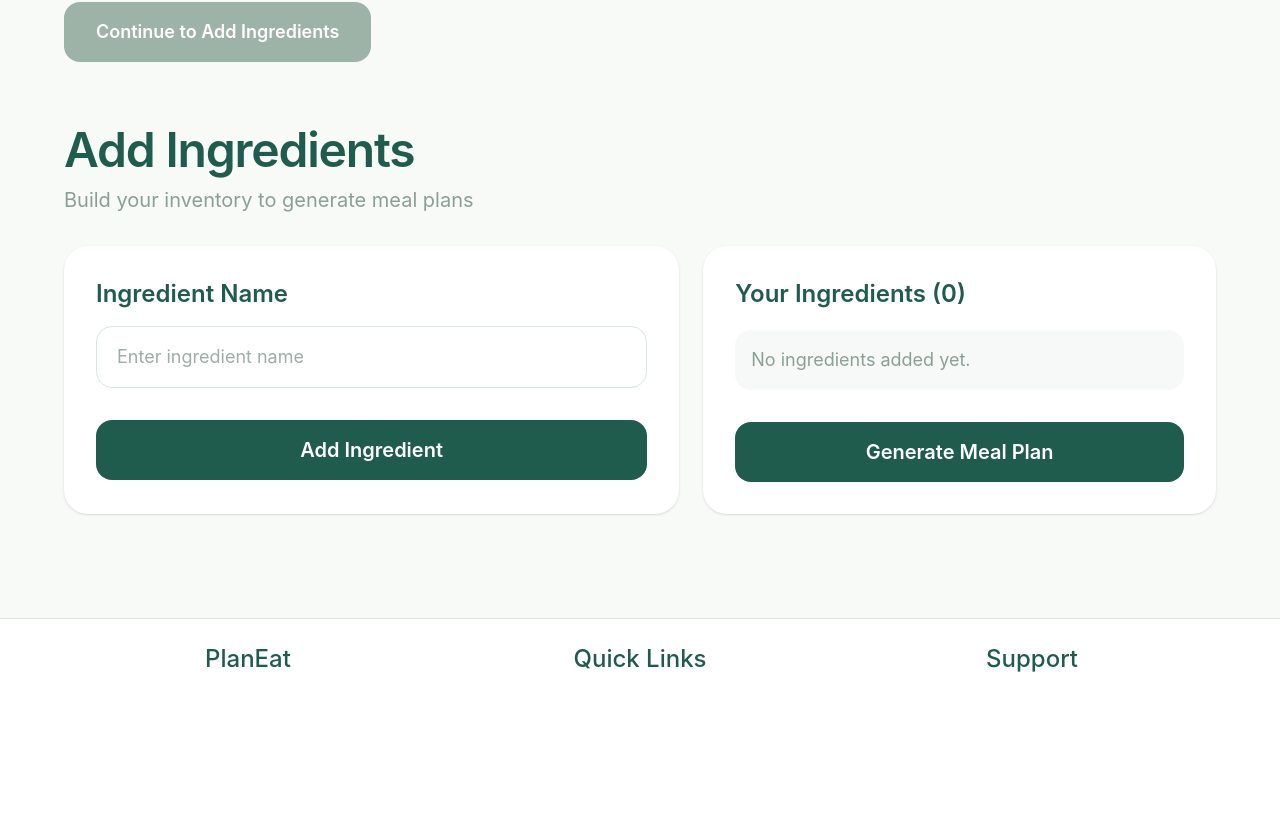
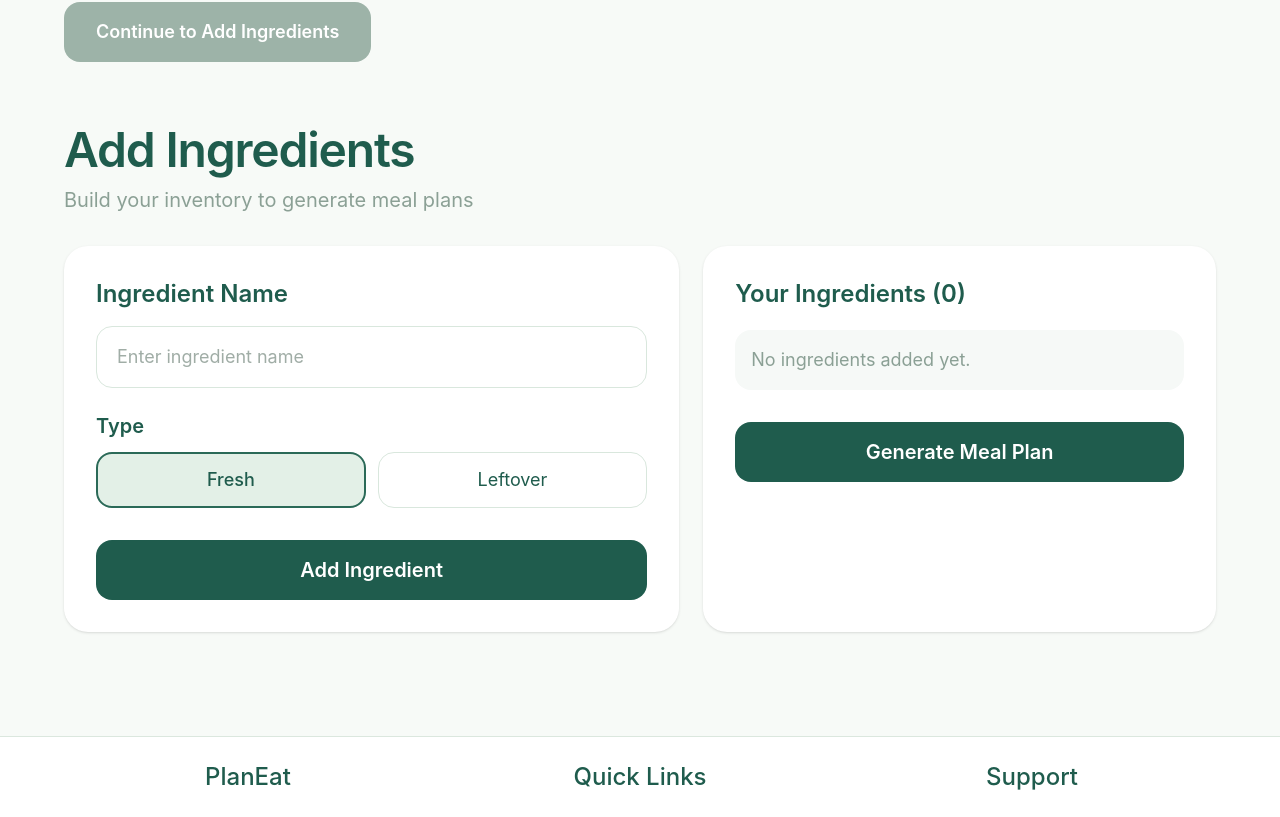
Before and after one commit to TatevikTadevosyan86/PlanEat, a React app in the folder frontend/: page / in a window 1280 px wide. Shown: the part 659-1476 px from the top of the page. Before the commit the page ends 1358 px from the top, so only its background shows below. Built offline with nearby package versions, Linux system fonts and the light colour scheme; the HTML template or start-up script is replaced by a standard one.

Commit message:
Add ingredient type selection and display

```diff
--- a/frontend/src/components/AddIngredient.jsx
+++ b/frontend/src/components/AddIngredient.jsx
@@ -1,4 +1,10 @@
-function AddIngredient({ ingredientName, setIngredientName, onAddIngredient }) {
+function AddIngredient({
+  ingredientName,
+  setIngredientName,
+  ingredientType,
+  setIngredientType,
+  onAddIngredient,
+}) {
   return (
     <article className="rounded-3xl bg-white p-8 shadow-sm">
       <h3 className="text-2xl font-semibold text-[#1f5c4d]">Ingredient Name</h3>
@@ -12,6 +18,34 @@ function AddIngredient({ ingredientName, setIngredientName, onAddIngredient }) {
           className="w-full rounded-2xl border border-[#d9e7dd] px-5 py-4 text-lg text-[#1f5c4d] outline-none placeholder:text-[#a0ada6]"
         />
 
+        <div className="mt-6">
+          <p className="mb-3 text-xl font-semibold text-[#1f5c4d]">Type</p>
+          <div className="grid grid-cols-2 gap-3">
+            <button
+              type="button"
+              onClick={() => setIngredientType('fresh')}
+              className={`rounded-2xl px-4 py-3 text-lg ${
+                ingredientType === 'fresh'
+                  ? 'border-2 border-[#2b6a58] bg-[#e3f0e7] font-medium text-[#1f5c4d]'
+                  : 'border border-[#d9e7dd] text-[#1f5c4d]'
+              }`}
+            >
+              Fresh
+            </button>
+            <button
+              type="button"
+              onClick={() => setIngredientType('leftover')}
+              className={`rounded-2xl px-4 py-3 text-lg ${
+                ingredientType === 'leftover'
+                  ? 'border-2 border-[#2b6a58] bg-[#e3f0e7] font-medium text-[#1f5c4d]'
+                  : 'border border-[#d9e7dd] text-[#1f5c4d]'
+              }`}
+            >
+              Leftover
+            </button>
+          </div>
+        </div>
+
         <button
           type="submit"
           className="mt-8 w-full rounded-2xl bg-[#1f5c4d] px-6 py-4 text-xl font-semibold text-white"
--- a/frontend/src/pages/Home.jsx
+++ b/frontend/src/pages/Home.jsx
@@ -3,6 +3,7 @@ import AddIngredient from '../components/AddIngredient.jsx'
 
 function Home() {
   const [ingredientName, setIngredientName] = useState('')
+  const [ingredientType, setIngredientType] = useState('fresh')
   const [ingredients, setIngredients] = useState([])
 
   function handleAddIngredient(event) {
@@ -15,12 +16,14 @@ function Home() {
     const newIngredient = {
       id: Date.now(),
       name: trimmedName,
+      type: ingredientType,
     }
     setIngredients((currentIngredients) => [
       ...currentIngredients,
       newIngredient,
     ])
     setIngredientName('')
+    setIngredientType('fresh')
   }
   return (
     <div className="min-h-screen bg-[#f7faf7] text-[#1f5c4d]">
@@ -113,6 +116,8 @@ function Home() {
               <AddIngredient
                 ingredientName={ingredientName}
                 setIngredientName={setIngredientName}
+                ingredientType={ingredientType}
+                setIngredientType={setIngredientType}
                 onAddIngredient={handleAddIngredient}
               />
 
@@ -136,6 +141,9 @@ function Home() {
                       >
                         <p className="text-xl text-[#1f5c4d]">
                           {ingredient.name}
+                        </p>
+                        <p className="mt-1 text-lg capitalize text-[#8ba095]">
+                          {ingredient.type}
                         </p>
                       </div>
                     ))
```
